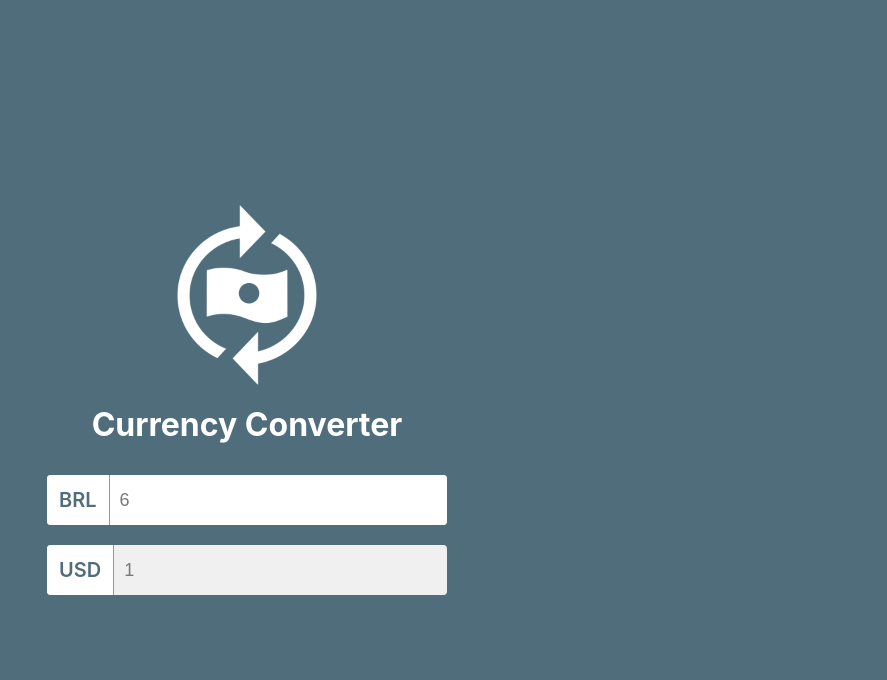
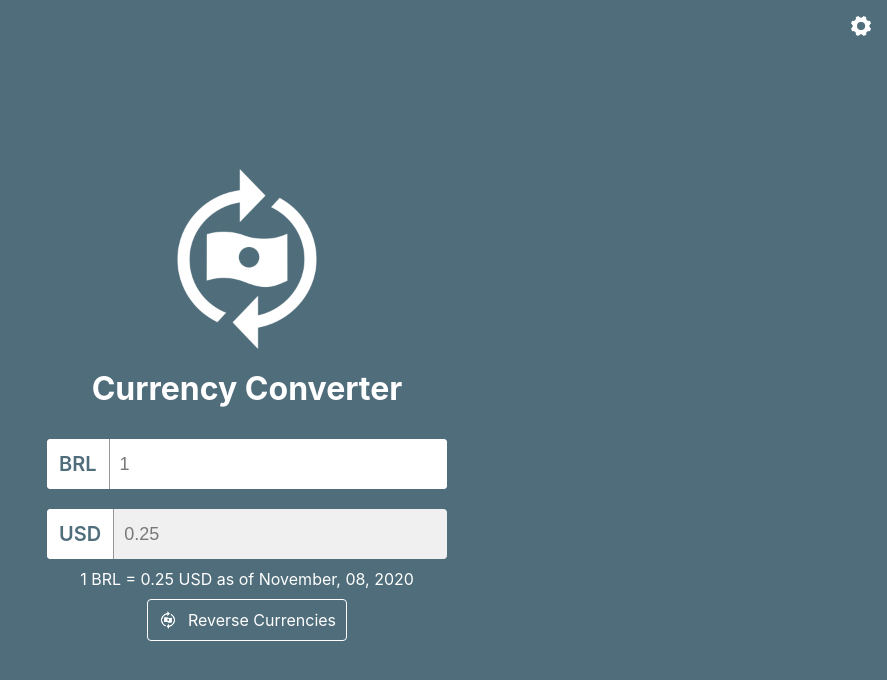
Before and after one commit to gustavoaz7/ts-frontend-showcase, a React (Create React App) app in the folder react-class/: page / in a window 1280 px wide. Shown: the top 680 px of the page, without its empty margins (393-1280 px from the left). Built offline with nearby package versions, Linux system fonts and the light colour scheme.

Commit message:
Add more home components

```diff
--- a/react-class/package.json
+++ b/react-class/package.json
@@ -3,6 +3,7 @@
   "version": "0.1.0",
   "private": true,
   "dependencies": {
+    "date-fns": "^2.16.1",
     "react": "^17.0.1",
     "react-dom": "^17.0.1",
     "styled-components": "^5.2.1"
--- /dev/null
+++ b/react-class/src/components/clear-button.tsx
@@ -0,0 +1,53 @@
+import React, { FC, MouseEvent } from 'react';
+import styled from 'styled-components'
+import logo from '../assets/logo.png'
+
+type ClearButtonProps = {
+  text: string;
+  onClick(event: MouseEvent): void;
+  className?: string;
+}
+
+export const ClearButton: FC<ClearButtonProps> = ({
+  text,
+  onClick = () => {},
+  className,
+}) => (
+  <Button onClick={onClick} className={className}>
+    <Container>
+      <Image src={logo} />
+      <Text>{text}</Text>
+    </Container>
+  </Button>
+);
+
+const Button = styled.div`
+  cursor: pointer;
+  align-items: center;
+  border: 1px solid white;
+  border-radius: 4px;
+  overflow: hidden;
+  padding-right: 10px;
+  &:hover {
+    background-color: rgba(255,255,255, 0.2);
+  }
+  &:active {
+    background-color: rgba(255,255,255, 0.5);
+  }
+`;
+
+const Container = styled.div`
+  display: flex;
+  align-items: center;
+`;
+
+const Image = styled.img`
+  width: 20px;
+  height: 20px;
+  filter: invert(100%);
+  margin: 10px;
+`;
+
+const Text = styled.span`
+  color: white;
+`;
--- /dev/null
+++ b/react-class/src/components/header.tsx
@@ -0,0 +1,36 @@
+import React, { FC, MouseEvent } from 'react';
+import styled from 'styled-components'
+import gear from '../assets/gear.png'
+
+type HeaderProps = {
+  onClick(event: MouseEvent): void;
+}
+
+export const Header: FC<HeaderProps> = ({ onClick = () => {} }) => (
+  <Container>
+    <Button onClick={onClick}>
+      <Image src={gear} />
+    </Button>
+  </Container>
+);
+
+const GEAR_SIZE = 20;
+const Container = styled.div`
+  position: absolute;
+  top: 0;
+  right: 0;
+`;
+
+const Button = styled.div`
+  cursor: pointer;
+  align-self: flex-end;
+  border-radius: ${GEAR_SIZE}px;
+  overflow: hidden;
+  margin-right: 10px;
+  margin-top: 10px;
+`;
+
+const Image = styled.img`
+  width: ${GEAR_SIZE}px;
+  margin: 6px;
+`;
--- /dev/null
+++ b/react-class/src/components/last-converted.tsx
@@ -0,0 +1,28 @@
+import React, { FC } from 'react';
+import styled from 'styled-components'
+import { format } from 'date-fns'
+
+
+type LastConvertedProps = {
+  base: string;
+  quote: string;
+  rate: number;
+  date: Date;
+}
+
+export const LastConverted: FC<LastConvertedProps> = ({ base, quote, rate, date }) => (
+  <Container>
+    <Text>
+      {`1 ${base} = ${rate} ${quote} as of ${format(date, 'MMMM, dd, yyyy')}`}
+    </Text>
+  </Container>
+);
+
+const Container = styled.div`
+  display: flex;
+  align-items: center;
+`;
+
+const Text = styled.span`
+  color: white;
+`;
--- a/react-class/src/pages/home.tsx
+++ b/react-class/src/pages/home.tsx
@@ -2,11 +2,22 @@ import React, { Component } from 'react';
 import styled from 'styled-components'
 import { Logo } from '../components/logo';
 import { CurrencyInput } from '../components/currency-input';
+import { ClearButton } from '../components/clear-button';
+import { LastConverted } from '../components/last-converted';
+import { Header } from '../components/header';
+
+
+const BASE_CURRENCY = 'BRL';
+const BASE_PRICE = '1';
+const CONV_CURRENCY = 'USD';
+const CONV_PRICE = '0.25';
+const CONV_RATE = 0.25;
+const CONV_DATE = new Date();
 
 export class Home extends Component {
   state = {
-    baseCurrency: '6',
-    quoteCurrency: '1',
+    baseCurrency: BASE_PRICE,
+    quoteCurrency: CONV_PRICE,
   }
 
   handleChangeBaseCurrency = (event: React.ChangeEvent<HTMLInputElement>) => (
@@ -21,20 +32,28 @@ export class Home extends Component {
     const { baseCurrency, quoteCurrency } = this.state;
     return (
       <Wrapper>
+        <Header onClick={() => {}} />
         <Logo />
         <CurrencyInput
-          currency="BRL"
+          currency={BASE_CURRENCY}
           value={baseCurrency}
           onClick={() => {}}
           onChange={this.handleChangeBaseCurrency}
         />
         <CurrencyInput
-          currency="USD"
+          currency={CONV_CURRENCY}
           disabled
           value={quoteCurrency}
           onClick={() => {}}
           onChange={this.handleChangeQuoteCurrency}
         />
+        <LastConverted
+          base={BASE_CURRENCY}
+          quote={CONV_CURRENCY}
+          rate={CONV_RATE}
+          date={CONV_DATE}
+        />
+        <StyledClearButton text={'Reverse Currencies'} onClick={() => {}} />
       </Wrapper>
     )
   }
@@ -48,3 +67,7 @@ const Wrapper = styled.div`
   justify-content: center;
   background-color: #4F6D7A;
 `;
+
+const StyledClearButton = styled(ClearButton)`
+  margin-top: 10px;
+`;
```
Also changed, not shown: react-class/src/assets/gear.png (added), 1 other file (tests, documents, lock files or other folders).
